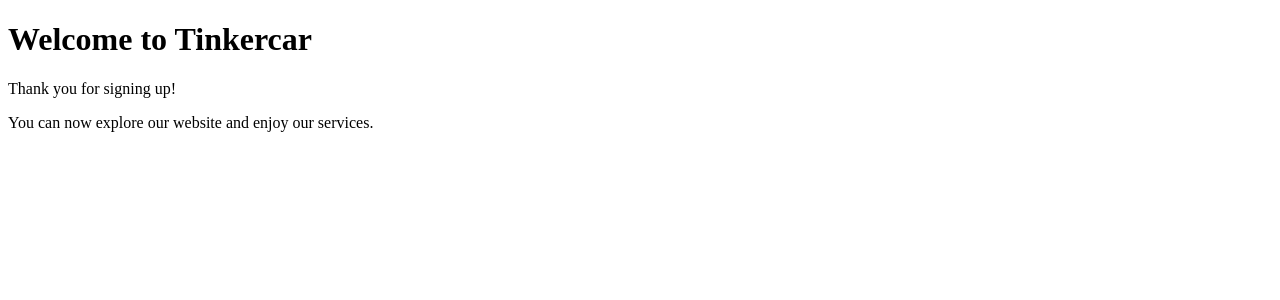
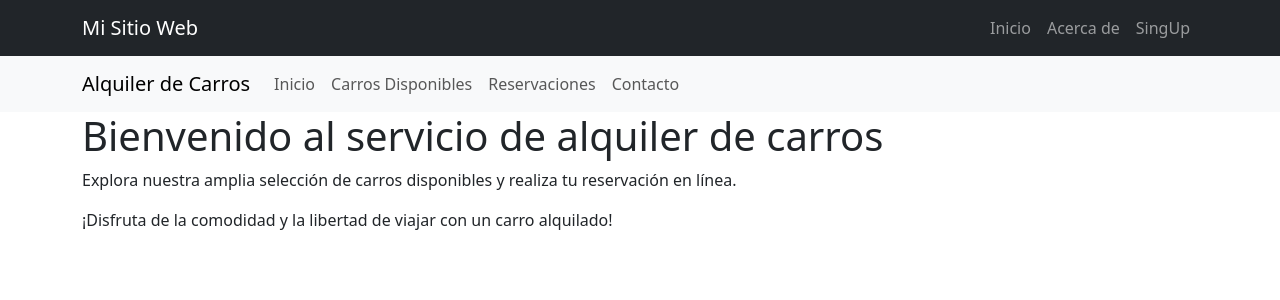
Before and after one commit to Jhojan98/rentCars, a Flask app: template templates/home.html in a window 1280 px wide. Shown: the top 300 px of the page. Run offline with Flask 3, Linux system fonts and the light colour scheme; the template is opened without the code that fills it, so the values that code supplies are empty; some libraries are stand-ins or nearby versions.

Commit message:
changes fields

```diff
--- a/templates/home.html
+++ b/templates/home.html
@@ -1,13 +1,35 @@
-<!DOCTYPE html>
-<html>
-<head>
-  <title>Tinkercar - Home</title>
-  <!-- Agrega aquí los enlaces a tus archivos CSS y scripts JS -->
-</head>
-<body>
-  <h1>Welcome to Tinkercar</h1>
-  <p>Thank you for signing up!</p>
-  <p>You can now explore our website and enjoy our services.</p>
-  <!-- Aquí puedes agregar más contenido o secciones según tus necesidades -->
-</body>
-</html>
+{% extends 'base.html' %}
+{% block content %}
+<nav class="navbar navbar-expand-lg navbar-light bg-light">
+  <div class="container">
+    <a class="navbar-brand" href="#">Alquiler de Carros</a>
+    <button class="navbar-toggler" type="button" data-bs-toggle="collapse" data-bs-target="#navbarNav" aria-controls="navbarNav" aria-expanded="false" aria-label="Toggle navigation">
+      <span class="navbar-toggler-icon"></span>
+    </button>
+    <div class="collapse navbar-collapse" id="navbarNav">
+      <ul class="navbar-nav ml-auto">
+        <li class="nav-item">
+          <a class="nav-link" href="#">Inicio</a>
+        </li>
+        <li class="nav-item">
+          <a class="nav-link" href="#">Carros Disponibles</a>
+        </li>
+        <li class="nav-item">
+          <a class="nav-link" href="#">Reservaciones</a>
+        </li>
+        <li class="nav-item">
+          <a class="nav-link" href="#">Contacto</a>
+        </li>
+      </ul>
+    </div>
+  </div>
+</nav>
+
+<!-- Contenido de la página -->
+<div class="container">
+  <h1>Bienvenido al servicio de alquiler de carros</h1>
+  <p>Explora nuestra amplia selección de carros disponibles y realiza tu reservación en línea.</p>
+  <p>¡Disfruta de la comodidad y la libertad de viajar con un carro alquilado!</p>
+</div>
+
+{% endblock %}
```
Also changed, not shown: db/migrations.py (+1 -7 lines).
